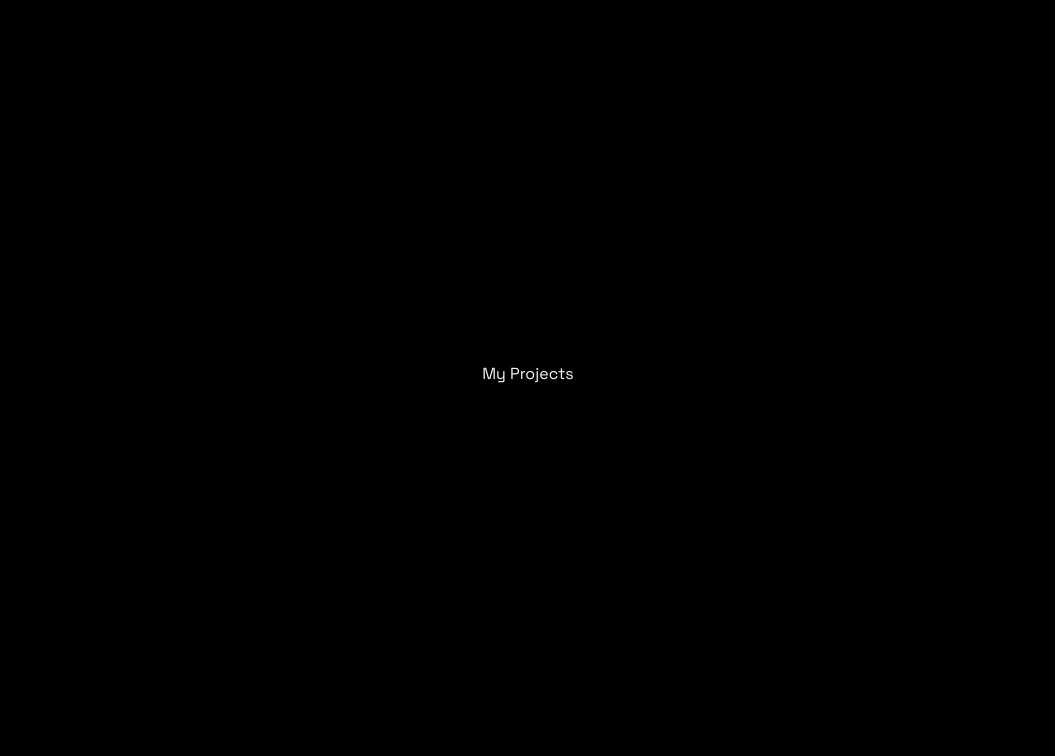
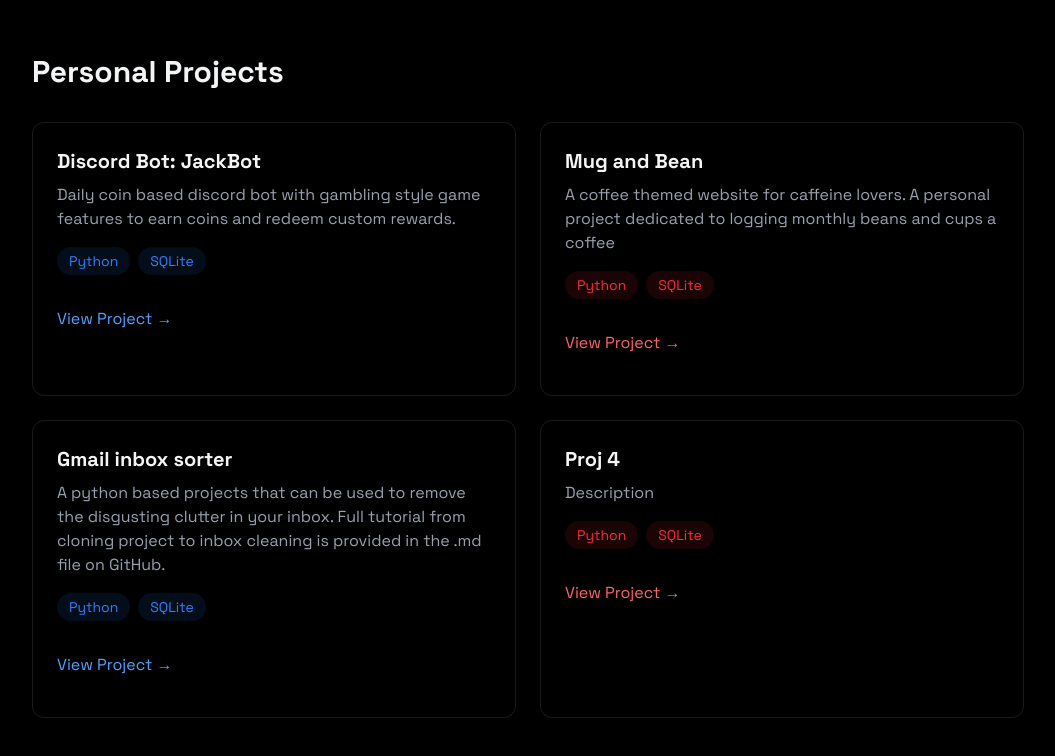
Before and after one commit to DylanHunter45/professional-portfolio, a React (Vite) app: page / in a window 1280 px wide. Shown: the part 1706-2462 px from the top of the page, without its empty margins (112-1167 px from the left). Built offline with nearby package versions, Linux system fonts and the light colour scheme.

Commit message:
feat: enhance Projects section with detailed project descriptions and links

```diff
--- a/src/components/sections/About.jsx
+++ b/src/components/sections/About.jsx
@@ -30,7 +30,7 @@ export class About extends Component {
                   {backendSkills.map((tech, key) => (
                     <span
                       key={key}
-                      className="bg-red-500/10 text-red-500 py-1 px-3 rounded-full text-sm hover:bg-red-500/20 hover:shadow-[0_2px_8px_rgba(59,130,2246, 0.2)] transition"
+                      className="bg-red-500/10 text-red-500 py-1 px-3 rounded-full text-sm hover:bg-red-500/20 hover:shadow-[0_2px_8px_rgba(59,130,246, 0.2)] transition"
                     >
                       {tech}
                     </span>
--- a/src/components/sections/Projects.jsx
+++ b/src/components/sections/Projects.jsx
@@ -7,7 +7,115 @@ export class Projects extends Component {
         id="projects"
         className="min-h-screen flex items-center justify-center py-20"
       >
-        My Projects
+        <div className="max-w-5xl mx-auto px-4">
+          <h2 className="text-3xl font-bold mb-8"> Personal Projects </h2>
+          <div className="grid grid-cols-1 md:grid-cols-2 gap-6">
+            <div className="p-6 rounded-xl border border-white/10 hover:-translate-y-1 hover:border-blue-500/30 hover:shadow-[0_2px_8px_rgba(59,130,246, 0.2)] transition">
+              <h3 className="text-xl font-bold mb-2"> Discord Bot: JackBot </h3>
+              <p className="text-gray-400 mb-4">
+                Daily coin based discord bot with gambling style game features
+                to earn coins and redeem custom rewards.
+              </p>
+              <div className="flex flex-wrap gap-2 mb-4">
+                {["Python", "SQLite"].map((tech, key) => (
+                  <span
+                    key={key}
+                    className="bg-blue-500/10 text-blue-500 py-1 px-3 rounded-full text-sm hover:bg-blue-500/20 hover:shadow-[0_2px_8px_rgba(59,130,246, 0.2)] transition"
+                  >
+                    {tech}
+                  </span>
+                ))}
+              </div>
+              <div className="flex justify-between items-center">
+                <a
+                  href="https://github.com/DylanHunter45/JackBot"
+                  target="_blank"
+                  className="text-blue-400 hover:text-blue-300 transition-colours my-4"
+                >
+                  View Project →
+                </a>
+              </div>
+            </div>
+
+            <div className="p-6 rounded-xl border border-white/10 hover:-translate-y-1 hover:border-red-500/30 hover:shadow-[0_2px_8px_rgba(59,130,246, 0.2)] transition">
+              <h3 className="text-xl font-bold mb-2"> Mug and Bean </h3>
+              <p className="text-gray-400 mb-4">
+                A coffee themed website for caffeine lovers. A personal project
+                dedicated to logging monthly beans and cups a coffee
+              </p>
+              <div className="flex flex-wrap gap-2 mb-4">
+                {["Python", "SQLite"].map((tech, key) => (
+                  <span
+                    key={key}
+                    className="bg-red-500/10 text-red-500 py-1 px-3 rounded-full text-sm hover:bg-red-500/20 hover:shadow-[0_2px_8px_rgba(59,130,246, 0.2)] transition"
+                  >
+                    {tech}
+                  </span>
+                ))}
+              </div>
+              <div className="flex justify-between items-center">
+                <a
+                  href="https://github.com/DylanHunter45/mugandbean"
+                  target="_blank"
+                  className="text-red-400 hover:text-red-300 transition-colours my-4"
+                >
+                  View Project →
+                </a>
+              </div>
+            </div>
+            <div className="p-6 rounded-xl border border-white/10 hover:-translate-y-1 hover:border-blue-500/30 hover:shadow-[0_2px_8px_rgba(59,130,246, 0.2)] transition">
+              <h3 className="text-xl font-bold mb-2"> Gmail inbox sorter </h3>
+              <p className="text-gray-400 mb-4">
+                {" "}
+                A python based projects that can be used to remove the
+                disgusting clutter in your inbox. Full tutorial from cloning
+                project to inbox cleaning is provided in the .md file on GitHub.{" "}
+              </p>
+              <div className="flex flex-wrap gap-2 mb-4">
+                {["Python", "SQLite"].map((tech, key) => (
+                  <span
+                    key={key}
+                    className="bg-blue-500/10 text-blue-500 py-1 px-3 rounded-full text-sm hover:bg-blue-500/20 hover:shadow-[0_2px_8px_rgba(59,130,246, 0.2)] transition"
+                  >
+                    {tech}
+                  </span>
+                ))}
+              </div>
+              <div className="flex justify-between items-center">
+                <a
+                  href="#"
+                  target="_blank"
+                  className="text-blue-400 hover:text-blue-300 transition-colours my-4"
+                >
+                  View Project →
+                </a>
+              </div>
+            </div>
+            <div className="p-6 rounded-xl border border-white/10 hover:-translate-y-1 hover:border-red-500/30 hover:shadow-[0_2px_8px_rgba(59,130,246, 0.2)] transition">
+              <h3 className="text-xl font-bold mb-2"> Proj 4 </h3>
+              <p className="text-gray-400 mb-4">Description</p>
+              <div className="flex flex-wrap gap-2 mb-4">
+                {["Python", "SQLite"].map((tech, key) => (
+                  <span
+                    key={key}
+                    className="bg-red-500/10 text-red-500 py-1 px-3 rounded-full text-sm hover:bg-red-500/20 hover:shadow-[0_2px_8px_rgba(59,130,246, 0.2)] transition"
+                  >
+                    {tech}
+                  </span>
+                ))}
+              </div>
+              <div className="flex justify-between items-center">
+                <a
+                  href="https://github.com/DylanHunter45/JackBot"
+                  target="_blank"
+                  className="text-red-400 hover:text-red-300 transition-colours my-4"
+                >
+                  View Project →
+                </a>
+              </div>
+            </div>
+          </div>
+        </div>
       </section>
     );
   }
```
